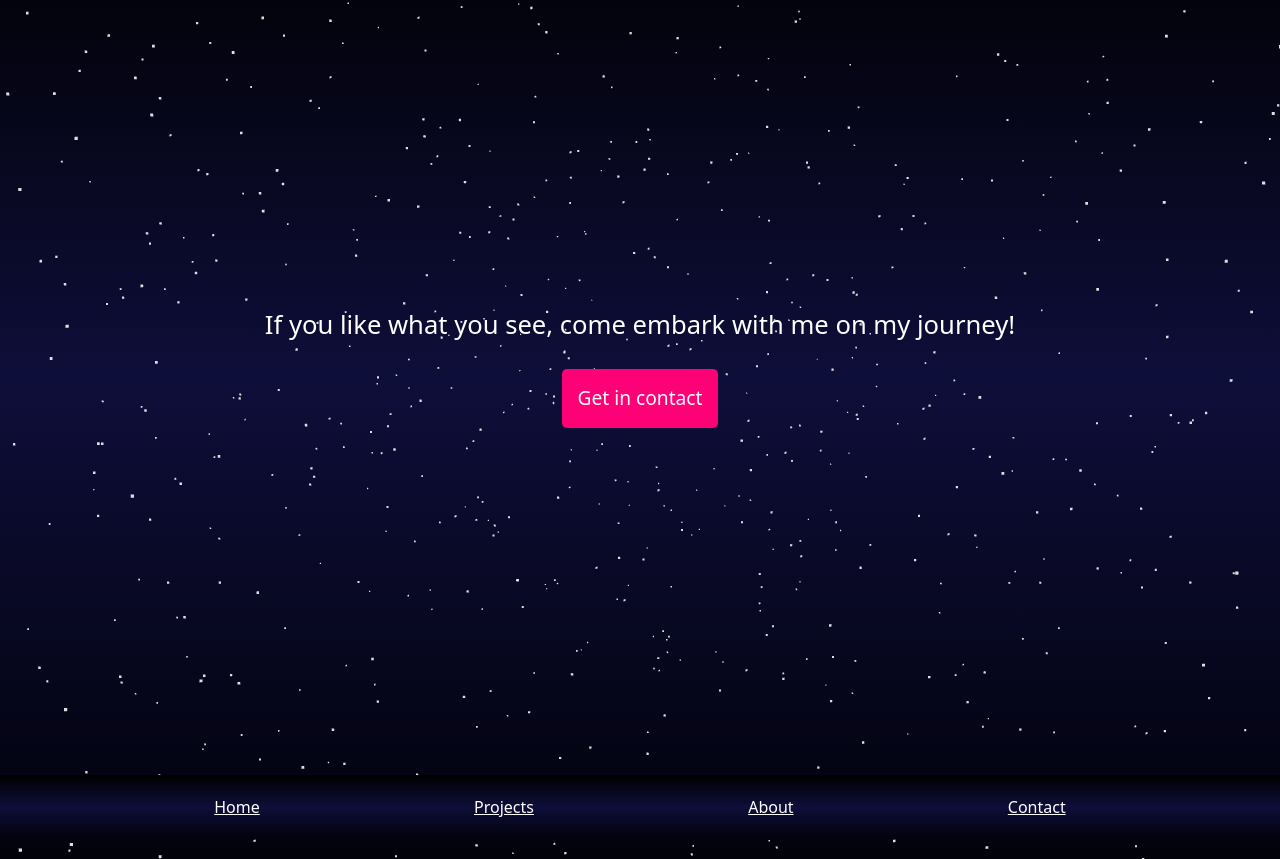
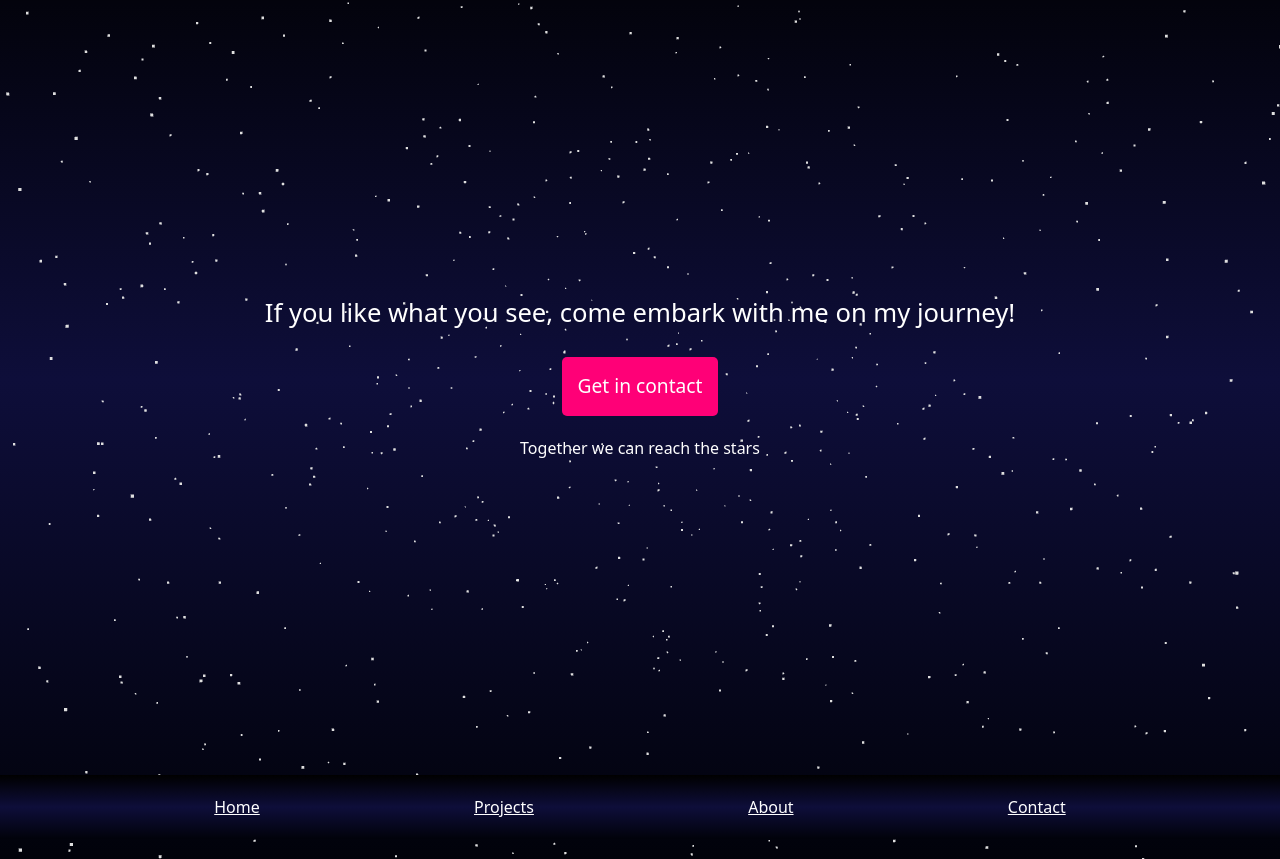
Before and after one commit to rodriguezdevin24/Portfolio, a React (Create React App) app: page / in a window 1280 px wide. Shown: the part 3553-4412 px from the top of the page. Built offline with nearby package versions, Linux system fonts and the light colour scheme.

Commit message:
together we can reach the stars

```diff
--- a/src/pages/Home/FooterHome.jsx
+++ b/src/pages/Home/FooterHome.jsx
@@ -68,11 +68,21 @@ const FooterAnimation = () => {
             <button className="contact-button">Get in contact</button>
           </motion.div>
           <motion.div
+            animate={controls}
+            initial="hidden"
+            variants={{
+              visible: { y: "0%", opacity: 1, transition: { delay: 1.8 } },
+              hidden: { y: "100%", opacity: 0 },
+            }}
+          >
+            Together we can reach the stars
+          </motion.div>
+          <motion.div
             className="footer-wrapper"
             animate={controls}
             initial="hidden"
             variants={{
-              visible: { y: "0%", opacity: 1, transition: { delay: 1.8 } },
+              visible: { y: "0%", opacity: 1, transition: { delay: 2 } },
               hidden: { y: "100%", opacity: 0 },
             }}
           >
```
